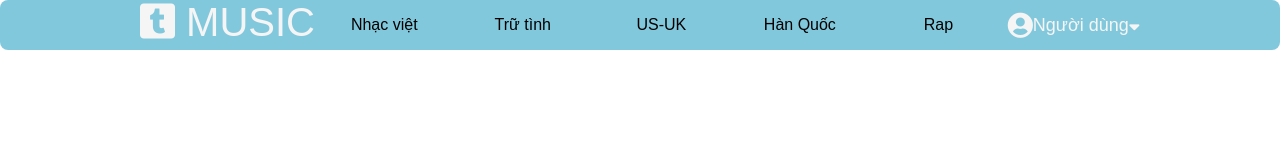
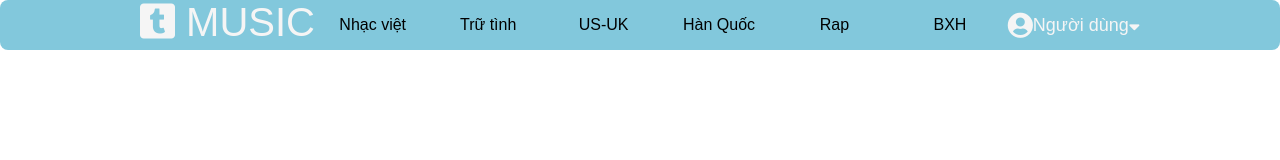
Before and after one commit to nhoxkenk/web-nghe-nhac, a plain HTML site: page index.html in a window 1280 px wide. Drawn offline with nearby package versions, Linux system fonts and the light colour scheme.

Commit message:
header-3

```diff
--- a/index.html
+++ b/index.html
@@ -27,6 +27,7 @@
                         <li class="type-item">US-UK</li>
                         <li class="type-item">Hàn Quốc</li>
                         <li class="type-item">Rap</li>
+                        <li class="type-item">BXH</li>
                     </ul>
                 </div>
                 <div class="user">
--- a/style.css
+++ b/style.css
@@ -51,9 +51,11 @@ body {
   align-items: center;
 }
 .menu .type-list .type-item{
-  width: 15%;
-  line-height: 50px;
-  text-align: center;
+  width: 17%;
+  display: flex;
+  align-items: center;
+  justify-content: center;
+  height: 50px;
   cursor: pointer;
 }
 .type-list .type-item:hover{
@@ -101,3 +103,12 @@ body {
   padding-bottom: 2px;
 
 }
+
+
+
+
+
+/* content */
+.content {
+  margin-top: 50px;
+}
```
